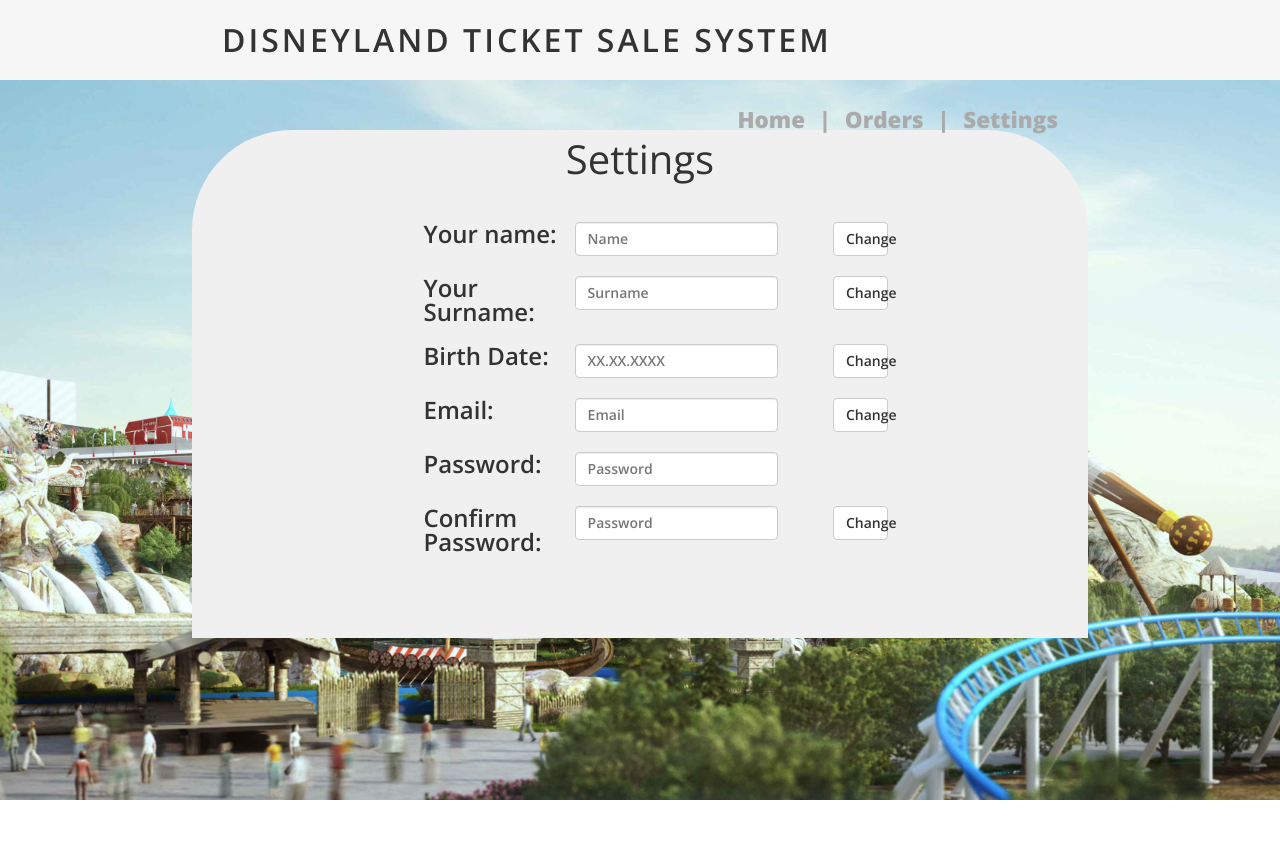
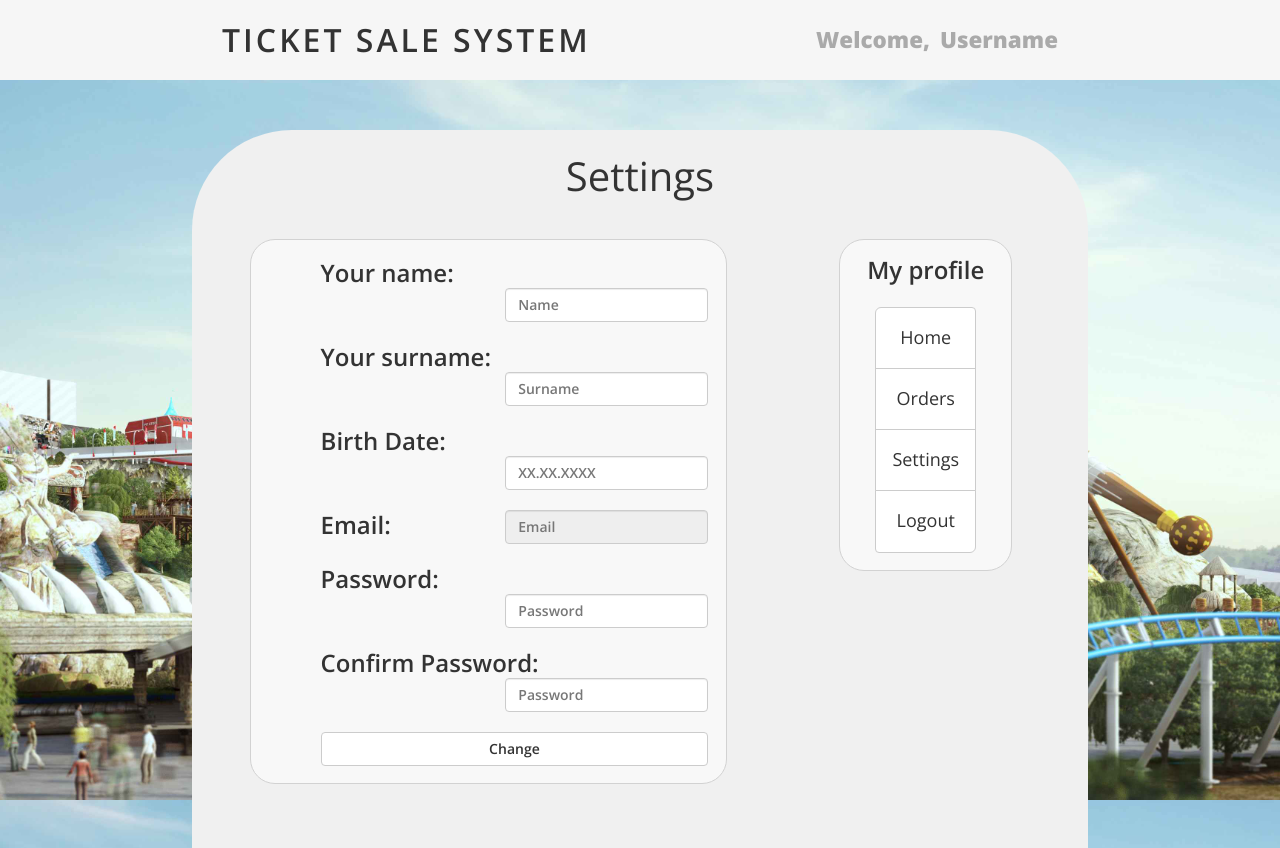
Before and after one commit to vertvvv/TicketSaleSystemTemplate, a plain HTML site: page settings.html in a window 1280 px wide. Before the commit the page ends 800 px from the top, so only its background shows below. Drawn offline with nearby package versions, Linux system fonts and the light colour scheme.

Commit message:
Settings page changes
New settings page, changes in header

```diff
--- a/css/main.css
+++ b/css/main.css
@@ -66,11 +66,10 @@ body {
     text-align: center;
     font-weight: 500;
     padding-bottom: 5%;
-    margin-bottom: 5%;
 }
 
 .main-container h1 {
-    padding-top: 1%;
+    padding-top: 3%;
     font-size: 2.5em;
 }
 
@@ -269,7 +268,6 @@ body {
     border-right: 1px solid rgb(210,210,210);
     width: 350px;
     height: 300px;
-    font-family: Arial;
 }
 
 .box-content {
@@ -314,6 +312,7 @@ body {
     font-size: 18px;
     color: rgb(30,30,30);
     text-align: center;
+    font-weight: 600;
     letter-spacing: 2px;
 }
 
@@ -603,6 +602,10 @@ body {
     text-decoration: underline;
 }
 
+.test-height {
+    min-height: 2000px;
+}
+
 /*PROFILE.HTML*/
 
 /* Profile Page */
@@ -610,20 +613,61 @@ body {
 .info-container {
     display: block;
     float: left;
-    padding-left: 5%;
-    padding-top: 5%;
+    padding: 2% 2% 2% 8%;
     font-size: 1.5em;
     font-weight: 600;
     text-align: left;
-    width: 80%;
-    margin-left: 20%;
+    margin: 5% 8% 0 5%;
+    border: 1px solid rgb(210,210,210);
+    border-radius: 25px;
+    background-color: #f8f8f8;
+    width: 55%;
+}
+
+.form-inline {
+    float: left;
 }
 
 .info-container .form-group {
+    line-height: 30px;
     display: block;
+    text-align: right;
     margin-bottom: 20px;
+}
+
+.info-container label {
+    float: left;
+}
+
+.info-container input {
+    width: 100%;
+    margin-left: 75px;
 }
 
 .info-container button {
     font-weight: 600;
 }
+
+.menu-container {
+    display: block;
+    float: left;
+    padding: 2% 2% 2% 2%;
+    font-size: 1.5em;
+    font-weight: 600;
+    text-align: center;
+    margin: 5% 0 0 5%;
+    border: 1px solid rgb(210,210,210);
+    border-radius: 25px;
+    background-color: #f8f8f8;
+    width: 20%;
+}
+
+.menu-container button:first-child {
+    margin-top: 25%;
+    width: 100%;
+}
+
+.menu-container button {
+    padding-top: 18%;
+    padding-bottom: 18%;
+}
--- a/settings.html
+++ b/settings.html
@@ -18,13 +18,17 @@
 
 <header class="header-outer">
     <div class="header-inner">
-        <h1>Disneyland Ticket Sale System</h1>
+        <h1>Ticket Sale System</h1>
         <nav>
-            <a href="main.html">Home</a>
-            <span>|</span>
-            <a href="#">Orders</a>
-            <span>|</span>
-            <a href="#">Settings</a>
+            <span>Welcome,</span>
+            <ul class="navigation">
+                <a class="main-link" href="#url">Username</a>
+                <li class="n1"><a class="dropdown-link" href="main.html">Home</a></li>
+                <li class="n2"><a class="dropdown-link" href="settings.html">Profile</a></li>
+                <li class="n3"><a class="dropdown-link" href="#">Orders</a></li>
+                <li class="n4"><a class="dropdown-link" href="#">Settings</a></li>
+                <li class="n5"><a class="dropdown-link" href="#">Logout</a></li>
+            </ul>
         </nav>
     </div>
 </header>
@@ -35,41 +39,41 @@
         <div id="main-profile">
             <div class="info-container container">
                 <form class="form-inline">
-                    <div class="form-group row">
-                        <label class="col-md-3" for="inputName">Your name:</label>
-                        <input class="form-control col-md-2" id="inputName" placeholder="Name">
-                        <span class="col-md-1"></span>
-                        <button type="submit" class="btn btn-default col-md-1">Change</button>
+                    <div class="form-group">
+                        <label for="inputName">Your name:</label>
+                        <input class="form-control" id="inputName" placeholder="Name">
                     </div>
-                    <div class="form-group row">
-                        <label class="col-md-3" for="inputSurname">Your Surname:</label>
-                        <input class="form-control col-md-2" id="inputSurname" placeholder="Surname">
-                        <span class="col-md-1"></span>
-                        <button type="submit" class="btn btn-default col-md-1">Change</button>
+                    <div class="form-group">
+                        <label for="inputSurname">Your surname:</label>
+                        <input class="form-control" id="inputSurname" placeholder="Surname">
                     </div>
-                    <div class="form-group row">
-                        <label class="col-md-3" for="inputBirthDate">Birth Date:</label>
-                        <input class="form-control col-md-2" id="inputBirthDate" placeholder="XX.XX.XXXX">
-                        <span class="col-md-1"></span>
-                        <button type="submit" class="btn btn-default col-md-1">Change</button>
+                    <div class="form-group">
+                        <label for="inputBirthDate">Birth Date:</label>
+                        <input class="form-control" id="inputBirthDate" placeholder="XX.XX.XXXX">
                     </div>
-                    <div class="form-group row">
-                        <label class="col-md-3" for="inputEmail">Email:</label>
-                        <input type="email" class="form-control col-md-2" id="inputEmail" placeholder="Email">
-                        <span class="col-md-1"></span>
-                        <button type="submit" class="btn btn-default col-md-1">Change</button>
+                    <div class="form-group">
+                        <label for="inputEmail">Email:</label>
+                        <input type="email" class="form-control" id="inputEmail" placeholder="Email" disabled>
                     </div>
-                    <div class="form-group row">
-                        <label class="col-md-3" for="inputPassword">Password:</label>
-                        <input type="password" class="form-control col-md-2" id="inputPassword" placeholder="Password">
+                    <div class="form-group">
+                        <label for="inputPassword">Password:</label>
+                        <input type="password" class="form-control" id="inputPassword" placeholder="Password">
                     </div>
-                    <div class="form-group row">
-                        <label class="col-md-3" for="inputPasswordConfirm">Confirm Password:</label>
-                        <input type="password" class="form-control col-md-2" id="inputPasswordConfirm" placeholder="Password">
-                        <span class="col-md-1"></span>
-                        <button type="submit" class="btn btn-default col-md-1">Change</button>
+                    <div class="form-group">
+                        <label for="inputPasswordConfirm">Confirm Password:</label>
+                        <input type="password" class="form-control" id="inputPasswordConfirm" placeholder="Password">
                     </div>
+                    <button type="submit" class="btn btn-block btn-default">Change</button>
                 </form>
+            </div>
+            <div class="menu-container container">
+                <span>My profile</span>
+                <div class="btn-group-vertical">
+                    <button class="btn btn-default btn-block btn-lg">Home</button>
+                    <button class="btn btn-default btn-block btn-lg">Orders</button>
+                    <button class="btn btn-default btn-block btn-lg">Settings</button>
+                    <button class="btn btn-default btn-block btn-lg">Logout</button>
+                </div>
             </div>
         </div>
     </div>
```
Also changed, not shown: main.html (+14 -13 lines).
